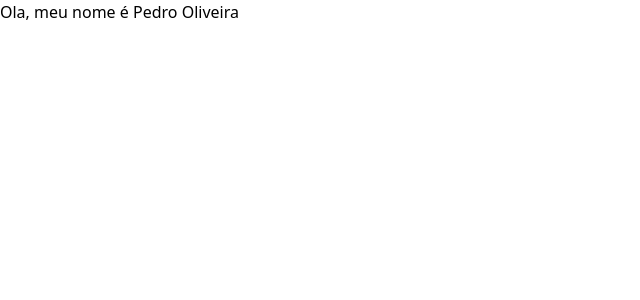
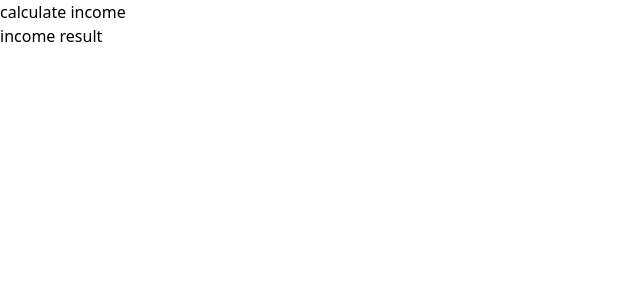
Before and after one commit to pedroSoaresll/salestrekker-australian-challenge, a React app: page / in a window 1280 px wide. Shown: the top 300 px of the page, without its empty margins (0-640 px from the left). Built offline with nearby package versions, Linux system fonts and the light colour scheme.

Commit message:
chore: change file extension

```diff
--- a/src/App.js
+++ b/src/App.jsx
@@ -1,11 +1,11 @@
 import { StrictMode } from 'react'
-import { Test } from './features/Test'
+import { Home } from './screens/Home'
 import './global.css'
 
 export const App = () => {
   return (
     <StrictMode>
-      <Test />
+      <Home />
     </StrictMode>
   )
 }
--- /dev/null
+++ b/src/features/CalculateIncome/index.jsx
@@ -0,0 +1,7 @@
+export const CalculateIncome = () => {
+  return (
+    <div>
+      <p>calculate income</p>
+    </div>
+  )
+}
--- /dev/null
+++ b/src/features/IncomeResult/index.jsx
@@ -0,0 +1,7 @@
+export const IncomeResult = () => {
+  return (
+    <div>
+      <p>income result</p>
+    </div>
+  )
+}
--- a/src/features/Test.js
+++ /dev/null
@@ -1,11 +0,0 @@
-import { useState } from 'react'
-
-export const Test = () => {
-  const [personName] = useState('Pedro Oliveira')
-
-  return (
-    <div>
-      <p>Ola, meu nome é {personName}</p>
-    </div>
-  )
-}
--- /dev/null
+++ b/src/features/index.js
@@ -0,0 +1,2 @@
+export * from './CalculateIncome'
+export * from './IncomeResult'
--- /dev/null
+++ b/src/screens/Home.jsx
@@ -0,0 +1,10 @@
+import { IncomeResult, CalculateIncome } from '../features'
+
+export const Home = () => {
+  return (
+    <div>
+      <CalculateIncome />
+      <IncomeResult />
+    </div>
+  )
+}
```
